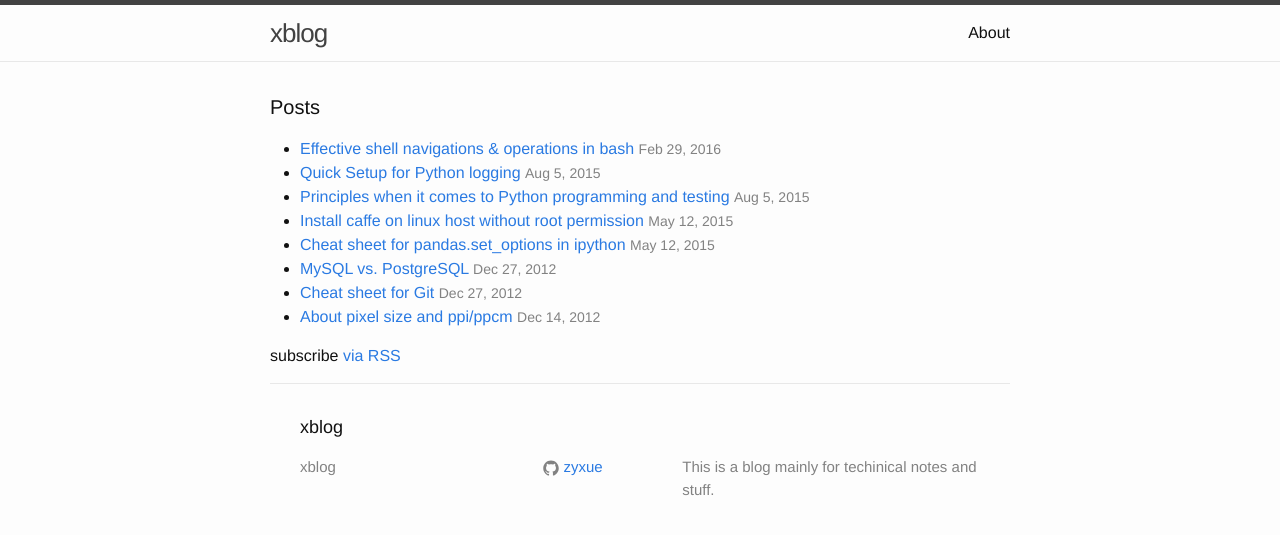
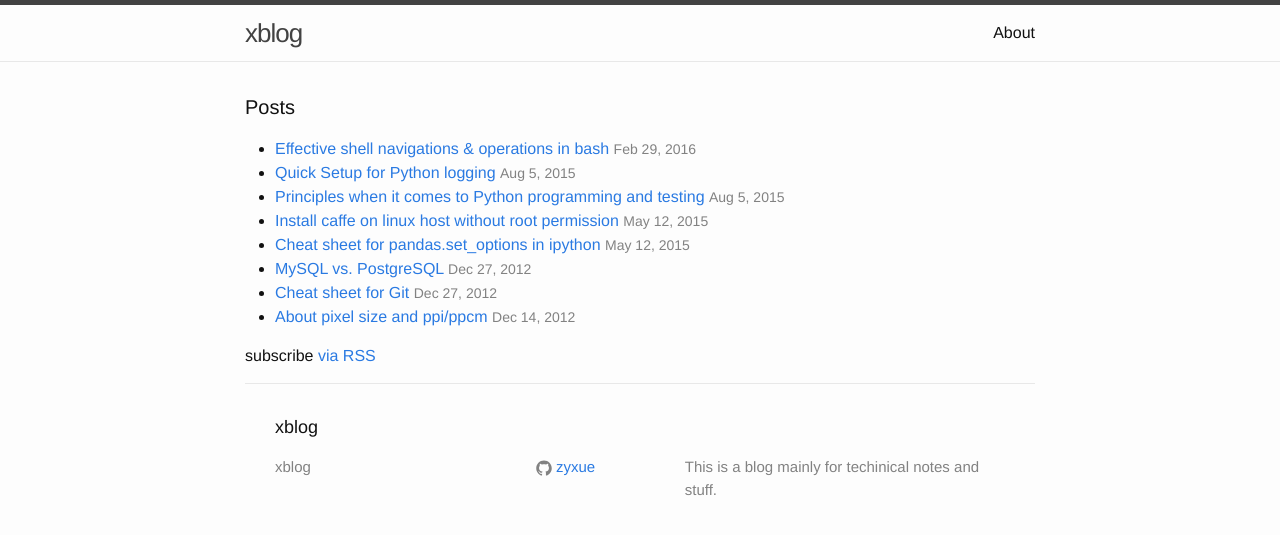
Before and after one commit to zyxue/zyxue.github.io, a Jekyll site: the page built from index.html, in a window 1280 px wide. Shown: the top 535 px of the page. Built offline with Jekyll 4.4.1, drawn with Linux system fonts in a browser that asks for light colours.

Commit message:
increased $content-with from 800px to 850px

```diff
--- a/css/main.scss
+++ b/css/main.scss
@@ -23,7 +23,7 @@ $grey-color-light: lighten($grey-color, 40%);
 $grey-color-dark:  darken($grey-color, 25%);
 
 // Width of the content area
-$content-width:    800px;
+$content-width:    850px;
 
 $on-palm:          600px;
 $on-laptop:        800px;
```
